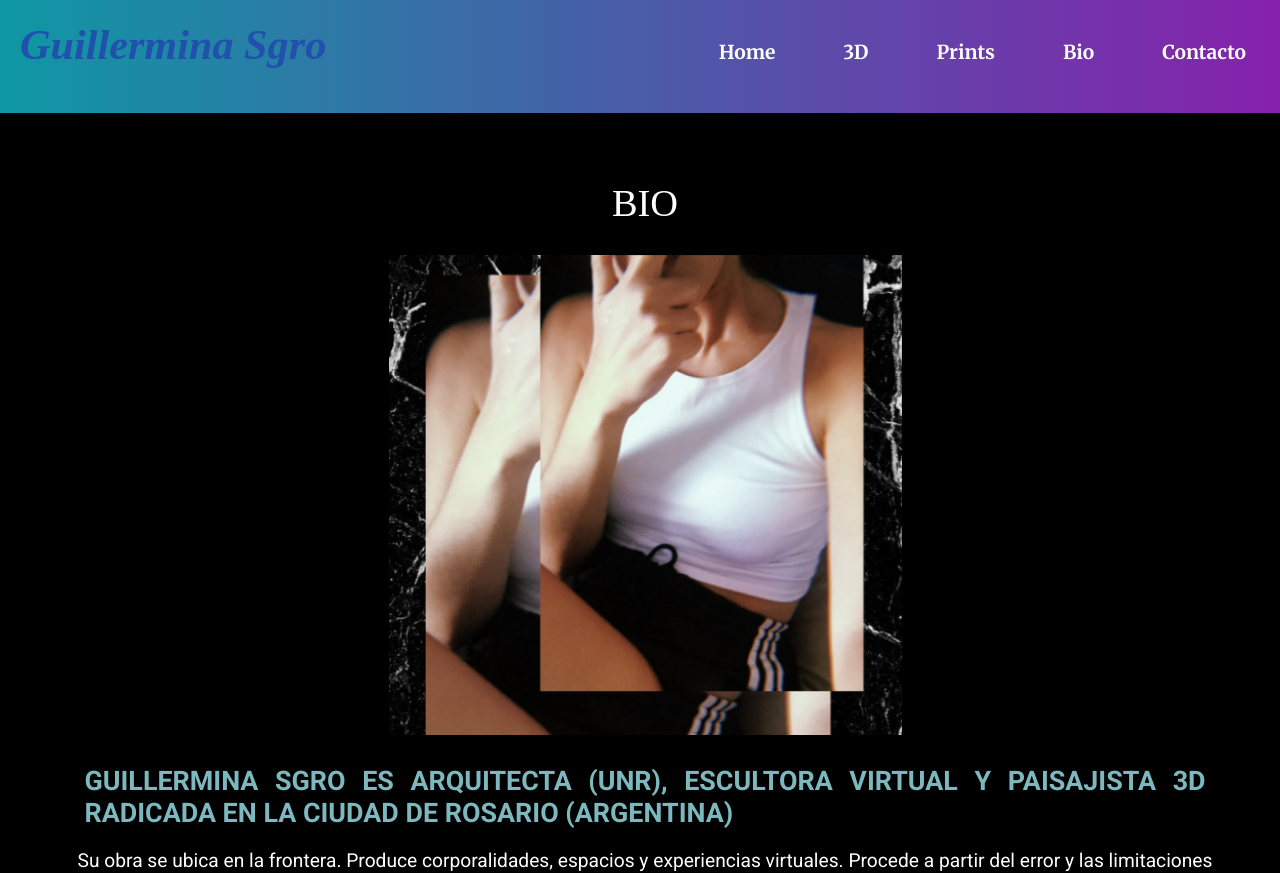
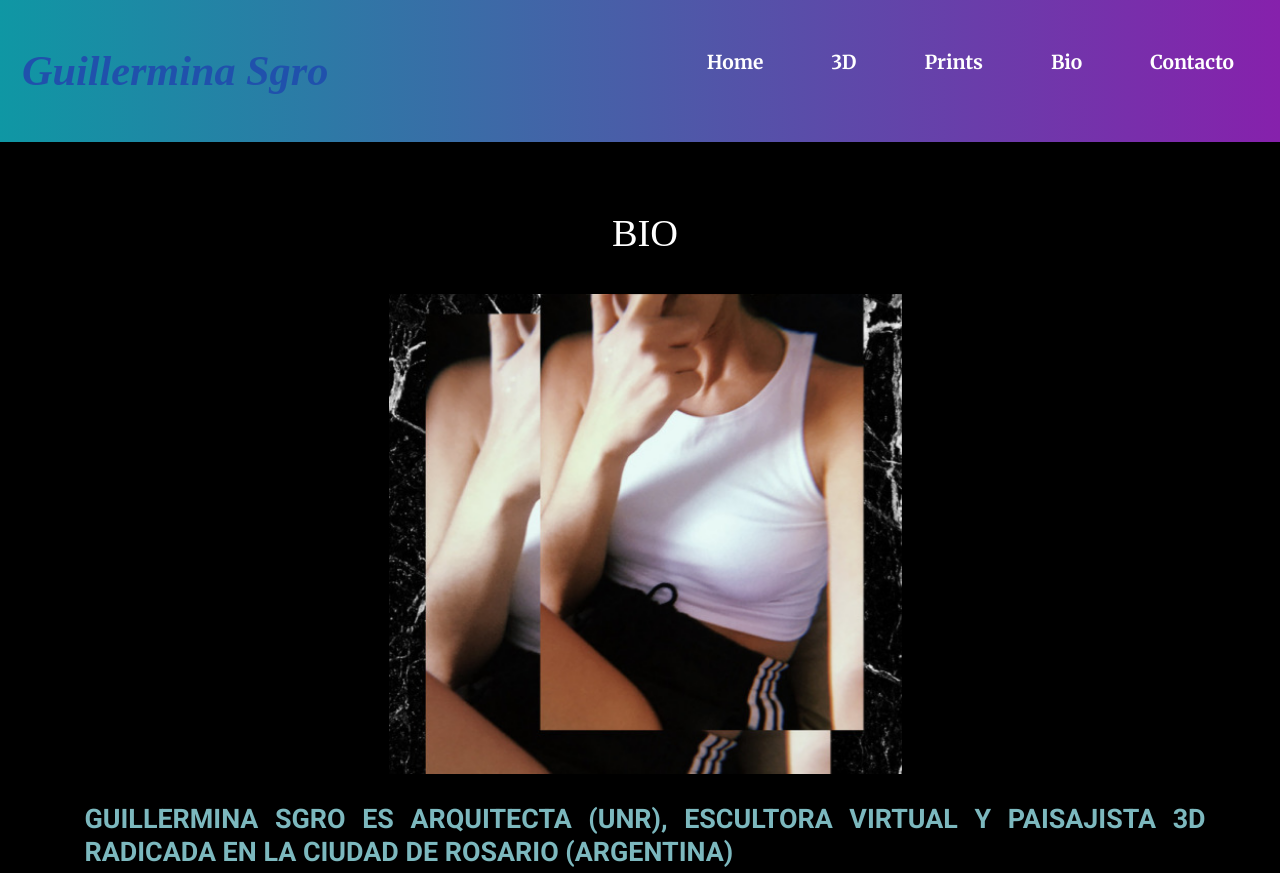
Before and after one commit to Morenagoni/primer_repositorio, a plain HTML site: page pages/bio.html in a window 1280 px wide. Shown: the top 873 px of the page. Drawn offline with nearby package versions, Linux system fonts and the light colour scheme; a web font is replaced by a local one.

Commit message:
boostentodo

```diff
--- a/pages/bio.html
+++ b/pages/bio.html
@@ -10,7 +10,7 @@
     <link rel="preconnect" href="https://fonts.gstatic.com" crossorigin>
     <link         href="https://fonts.googleapis.com/css2?family=Koulen&family=Merriweather:wght@700&family=Roboto:ital,wght@0,400;0,700;1,100;1,300&display=swap"         rel="stylesheet">
 
-
+    <link href="https://cdn.jsdelivr.net/npm/bootstrap@5.0.2/dist/css/bootstrap.min.css" rel="stylesheet" integrity="sha384-EVSTQN3/azprG1Anm3QDgpJLIm9Nao0Yz1ztcQTwFspd3yD65VohhpuuCOmLASjC" crossorigin="anonymous">
     <link rel="stylesheet" href="https://cdnjs.cloudflare.com/ajax/libs/animate.css/4.1.1/animate.min.css" />
 
     <link rel="stylesheet" href="../css/styles.css">
@@ -19,14 +19,14 @@
 <body>
 <div class="grillabio">
     <header>
-        <div class="headerlistah1">
-        <div class="nombresitio">
-            <h1>Guillermina Sgro</h1>
-        </div>
-        <div class="menuprincipal">
+        <div class="headerlistah1 lg-d-flex align-items-center">
+            <div class="nombresitio">
+                <h1 class="display- fw-bold lg-text-start container-fluid ">Guillermina Sgro</h1>
+            </div>
 
-            <nav>
-                <ul class="listanav">
+            <nav class="navbar navbar-expand-lg navbar-light">
+                <div class="container-fluid">
+                    <ul class="listanav">
                     <li class="item-home"><a href="../index.html">Home</a></li>
 
                     <li class="item-tresd"><a href="./3d.html"> 3D</a></li>
@@ -38,10 +38,11 @@
                     <li class="item-contacto"><a href="./contacto.html">Contacto</a></li>
 
                 </ul>
-            </nav>
+        </div>
+                </nav>
 
-        </div>
-</div>
+
+            </div>
     </header>
 
     <main class="mainbio">
@@ -52,7 +53,7 @@
         </div>
 
         <div class="biografia">
-            <h3 class="tituloguillerminasgro"> GUILLERMINA SGRO ES ARQUITECTA (UNR), ESCULTORA VIRTUAL Y PAISAJISTA 3D RADICADA EN LA CIUDAD DE ROSARIO (ARGENTINA)</h3>
+            <h3 class="tituloguillerminasgro fw-bold"  > GUILLERMINA SGRO ES ARQUITECTA (UNR), ESCULTORA VIRTUAL Y PAISAJISTA 3D RADICADA EN LA CIUDAD DE ROSARIO (ARGENTINA)</h3>
             <section id="Obra">
                  <p class="resumenobra"> Su obra se ubica en la frontera. Produce corporalidades, espacios y experiencias
                     virtuales. Procede a
@@ -135,7 +136,7 @@
 </div>
     </footer>
 </div>
-
+<script src="https://cdn.jsdelivr.net/npm/bootstrap@5.0.2/dist/js/bootstrap.bundle.min.js" integrity="sha384-MrcW6ZMFYlzcLA8Nl+NtUVF0sA7MsXsP1UyJoMp4YLEuNSfAP+JcXn/tWtIaxVXM" crossorigin="anonymous"></script>
 </body>
 
 </html>
```
Also changed, not shown: index.html (+0 -2 lines), pages/3d.html (+10 -9 lines), pages/contacto.html (+10 -8 lines).
